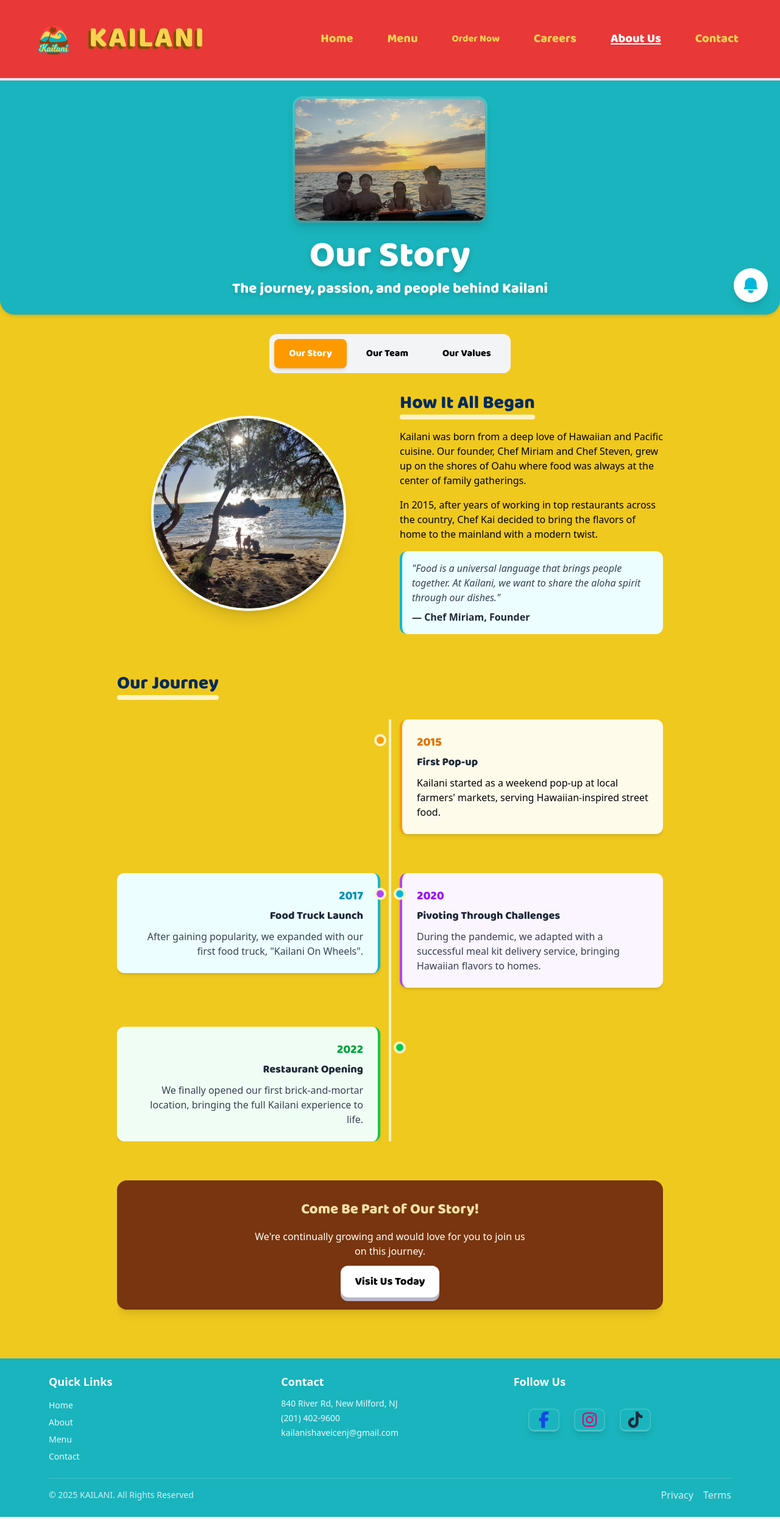
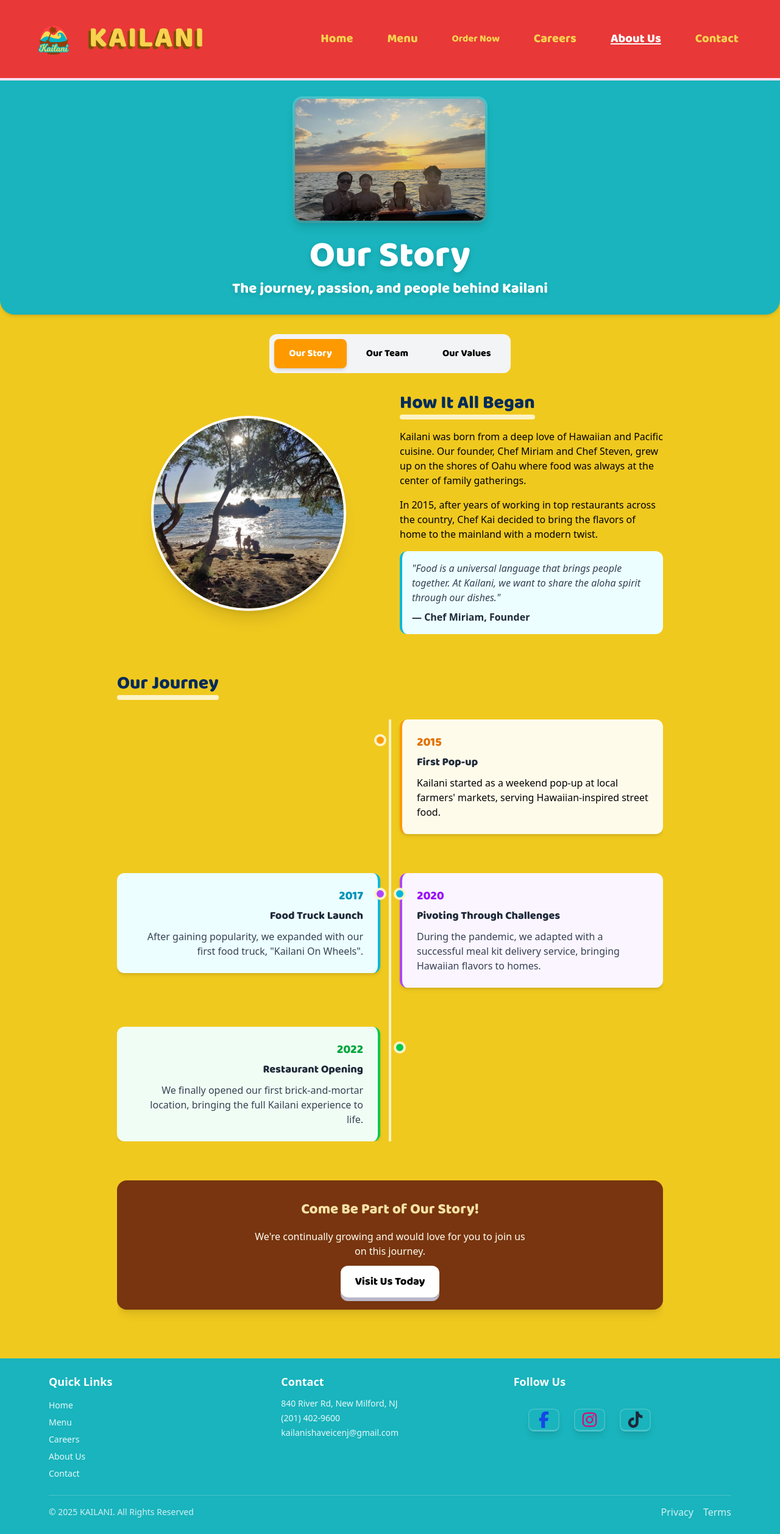
Before and after one commit to desaisoham0/kailani, a React (Vite) app: page /about in a window 1280 px wide. Shown: the whole page at 61% size. Before the commit the page ends 2488 px from the top, so only its background shows below. Built offline with nearby package versions, Linux system fonts and the light colour scheme; no server answers; the database is empty.

Commit message:
Few desing changes

```diff
--- a/src/components/ApplyJob.tsx
+++ b/src/components/ApplyJob.tsx
@@ -268,7 +268,7 @@ const Job: React.FC<JobProps> = ({ onSubmit }) => {
                     htmlFor="experience"
                     className="mb-2 block text-sm font-semibold text-gray-700"
                   >
-                    Your Experience
+                    Years of Experience
                   </label>
                   <input
                     type="text"
--- a/src/components/Footer/KailaniFooter.tsx
+++ b/src/components/Footer/KailaniFooter.tsx
@@ -37,18 +37,26 @@ const KailaniFooter: React.FC<KailaniFooterProps> = React.memo(
                   </li>
                   <li>
                     <Link
-                      to="/about"
+                      to="/menu"
                       className="text-sm text-white/90 transition-colors hover:text-yellow-400"
                     >
-                      About
+                      Menu
                     </Link>
                   </li>
                   <li>
                     <Link
-                      to="/menu"
+                      to="/jobs"
                       className="text-sm text-white/90 transition-colors hover:text-yellow-400"
                     >
-                      Menu
+                      Careers
+                    </Link>
+                  </li>
+                  <li>
+                    <Link
+                      to="/about"
+                      className="text-sm text-white/90 transition-colors hover:text-yellow-400"
+                    >
+                      About Us
                     </Link>
                   </li>
                   <li>
--- a/src/components/Navigation/DesktopNavigation.tsx
+++ b/src/components/Navigation/DesktopNavigation.tsx
@@ -152,7 +152,7 @@ export const DesktopNavigation = React.memo(() => {
         return (
           <button
             onClick={() => setIsModalOpen(true)}
-            className={`${linkClassName} cursor-pointer`}
+            className={`${linkClassName} cursor-pointer appearance-none border-none`}
             aria-haspopup="dialog"
           >
             {item.label}
--- a/src/components/Navigation/MobileNavigation.tsx
+++ b/src/components/Navigation/MobileNavigation.tsx
@@ -318,7 +318,7 @@ export const MobileNavigation = React.memo(
                 height="144"
               />
               <div className="space-y-0">
-                <h3 className="baloo-regular text-lg font-bold text-[#f7d34f] drop-shadow-sm sm:text-xl">
+                <h3 className="milkshake-regular text-lg font-bold text-[#f7d34f] drop-shadow-sm sm:text-xl">
                   Hawaiian
                 </h3>
                 <h1
--- a/src/pages/AboutPage.tsx
+++ b/src/pages/AboutPage.tsx
@@ -32,17 +32,6 @@ const AboutPage: React.FC = React.memo(() => {
           <p className="baloo-regular max-w-xl px-4 text-lg font-light drop-shadow-md sm:text-xl md:text-2xl">
             The journey, passion, and people behind Kailani
           </p>
-        </div>
-
-        <div className="absolute right-5 bottom-5 rounded-full bg-white p-3 shadow-lg">
-          <svg
-            xmlns="http://www.w3.org/2000/svg"
-            className="h-8 w-8 text-cyan-500"
-            viewBox="0 0 20 20"
-            fill="currentColor"
-          >
-            <path d="M10 2a6 6 0 00-6 6v3.586l-.707.707A1 1 0 004 14h12a1 1 0 00.707-1.707L16 11.586V8a6 6 0 00-6-6zM10 18a3 3 0 01-3-3h6a3 3 0 01-3 3z" />
-          </svg>
         </div>
       </div>
 
```
